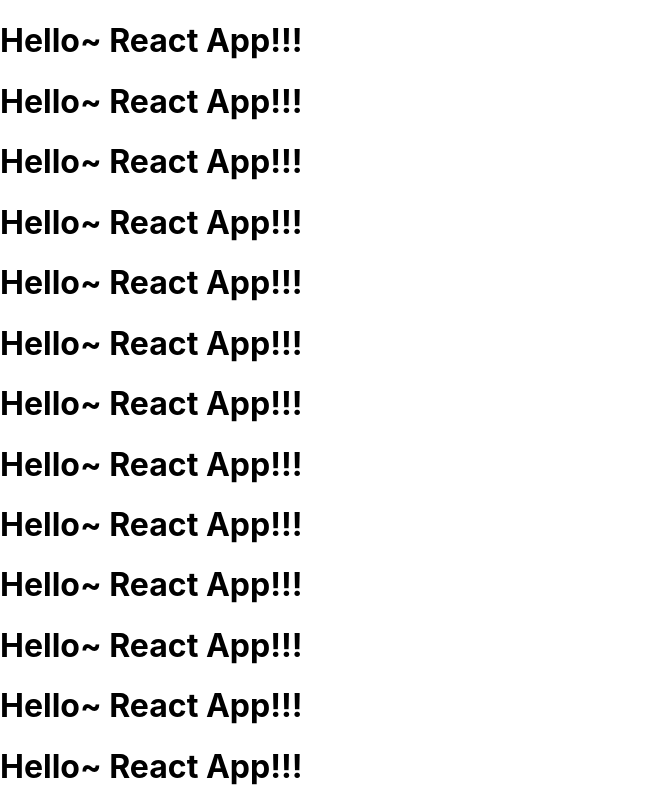
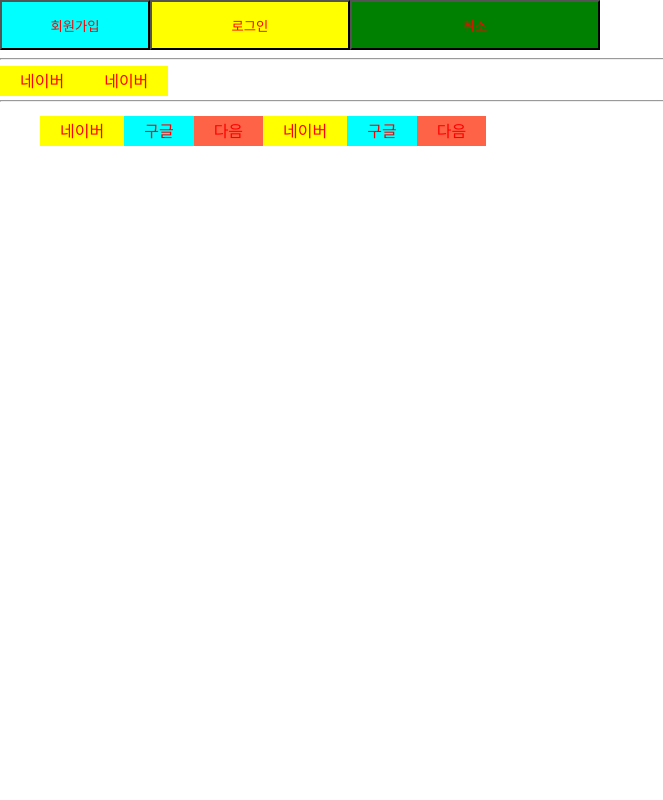
Before and after one commit to TJG404/webpublish, a React (Create React App) app in the folder react/basic-app/: page / in a window 1280 px wide. Shown: the top 800 px of the page, without its empty margins (0-663 px from the left). Built offline with nearby package versions, Linux system fonts and the light colour scheme.

Commit message:
2025-09-08 commit

```diff
--- a/react/basic-app/src/App.css
+++ b/react/basic-app/src/App.css
@@ -1,38 +1,42 @@
-.App {
-  text-align: center;
+/** value값에 따옴표 삭제 */
+
+.menu-list {
+  list-style-type: none;
+  display: flex;
+  /* gap: 5px;  */
 }
 
-.App-logo {
-  height: 40vmin;
-  pointer-events: none;
+.menu {
+  text-decoration: none;
+  padding: 5px 20px;
 }
 
-@media (prefers-reduced-motion: no-preference) {
-  .App-logo {
-    animation: App-logo-spin infinite 20s linear;
-  }
+.button {
+  width: 150px;
+  height:50px;
+  background-color: aqua;
+  color: red;
+}
+.submit {
+  width: 200px;
+  height:50px;
+  background-color: yellow;
+  color: red;
+}
+.reset {
+  width: 250px;
+  height:50px;
+  background-color: green;
+  color: red;
 }
 
-.App-header {
-  background-color: #282c34;
-  min-height: 100vh;
-  display: flex;
-  flex-direction: column;
-  align-items: center;
-  justify-content: center;
-  font-size: calc(10px + 2vmin);
-  color: white;
+
+.title {
+  color: coral
 }
-
-.App-link {
-  color: #61dafb;
+.title3{
+  background-color: aquamarine;
 }
-
-@keyframes App-logo-spin {
-  from {
-    transform: rotate(0deg);
-  }
-  to {
-    transform: rotate(360deg);
-  }
+.mybutton {
+  background-color: yellow;
 }
--- a/react/basic-app/src/App.js
+++ b/react/basic-app/src/App.js
@@ -1,44 +1,69 @@
-// import logo from './logo.svg';
-// import './App.css';
+import './App.css';
+import { MyTitle, MyTitle3 } from './components/MyTitle.jsx';
+import { MyButton } from './components/MyButton.jsx';
+import { Menu } from './components/Menu.jsx';
+import { Menu2 } from './components/Menu2.jsx';
+import { MenuList } from './components/MenuList.jsx';
 
-function App() {
+export default function App() {
+  const menu1 = {
+    "title": "네이버",
+    "color": "red",
+    "bg": "yellow",
+    "href": "https://www.naver.com"
+  }
+  const menus = [
+    {
+      "title": "네이버",
+      "color": "red",
+      "bg": "yellow",
+      "href": "https://www.naver.com"
+    },
+    {
+      "title": "구글",
+      "color": "red",
+      "bg": "cyan",
+      "href": "https://www.google.com"
+    },
+    {
+      "title": "다음",
+      "color": "red",
+      "bg": "tomato",
+      "href": "https://www.daum.net"
+    },
+    {
+      "title": "네이버",
+      "color": "red",
+      "bg": "yellow",
+      "href": "https://www.naver.com"
+    },
+    {
+      "title": "구글",
+      "color": "red",
+      "bg": "cyan",
+      "href": "https://www.google.com"
+    },
+    {
+      "title": "다음",
+      "color": "red",
+      "bg": "tomato",
+      "href": "https://www.daum.net"
+    },
+  ];
+
   return (
-   <div>
-    <h1 className="App">Hello~ React App!!!</h1>
-    <h1 className="App">Hello~ React App!!!</h1>
-    <h1 className="App">Hello~ React App!!!</h1>
-    <h1 className="App">Hello~ React App!!!</h1>
-    <h1 className="App">Hello~ React App!!!</h1>
-    <h1 className="App">Hello~ React App!!!</h1>
-    <h1 className="App">Hello~ React App!!!</h1>
-    <h1 className="App">Hello~ React App!!!</h1>
-    <h1 className="App">Hello~ React App!!!</h1>
-    <h1 className="App">Hello~ React App!!!</h1>
-    <h1 className="App">Hello~ React App!!!</h1>
-    <h1 className="App">Hello~ React App!!!</h1>
-    <h1 className="App">Hello~ React App!!!</h1>
-    <h1 className="App">Hello~ React App!!!</h1>
-    <h1 className="App">Hello~ React App!!!</h1>
-    <h1 className="App">Hello~ React App!!!</h1>
-    <h1 className="App">Hello~ React App!!!</h1>
-    <h1 className="App">Hello~ React App!!!</h1>
-    <h1 className="App">Hello~ React App!!!</h1>
-    <h1 className="App">Hello~ React App!!!</h1>
-    <h1 className="App">Hello~ React App!!!</h1>
-    <h1 className="App">Hello~ React App!!!</h1>
-    <h1 className="App">Hello~ React App!!!</h1>
-    <h1 className="App">Hello~ React App!!!</h1>
-    <h1 className="App">Hello~ React App!!!</h1>
-    <h1 className="App">Hello~ React App!!!</h1>
-    <h1 className="App">Hello~ React App!!!</h1>
-    <h1 className="App">Hello~ React App!!!</h1>
-    <h1 className="App">Hello~ React App!!!</h1>
-    <h1 className="App">Hello~ React App!!!</h1>
-    <h1 className="App">Hello~ React App!!!</h1>
-    <h1 className="App">Hello~ React App!!!</h1>
-    <h1 className="App">Hello~ React App!!!</h1>
-   </div>
+    <>
+      <MyButton name="회원가입" type="button" style="button"/>
+      <MyButton name="로그인" type="submit" style="submit"/>
+      <MyButton name="취소" type="reset" style="reset"/>
+      <hr/>
+      <Menu title={menu1.title}
+            color={menu1.color}
+            bg={menu1.bg}
+            href={menu1.href}/>
+      <Menu2 data={menu1} />
+      <hr/>
+      <MenuList menus={menus} />
+    </>
   );
 }
-
-export default App;
--- /dev/null
+++ b/react/basic-app/src/components/Menu.jsx
@@ -0,0 +1,10 @@
+/**
+ * 메뉴 컴포넌트
+ */
+export function Menu({title, color, bg, href}) {
+    return (
+        <a  href={href}
+            className="menu"
+            style={{color:color, background:bg}}>{title}</a>
+    );
+}
--- /dev/null
+++ b/react/basic-app/src/components/Menu2.jsx
@@ -0,0 +1,11 @@
+/**
+ * 메뉴 컴포넌트
+ */
+export function Menu2({data}) { //data: {title:"..."}
+    const {title, href, color, bg} = data;
+    return (
+        <a  href={href}
+            className="menu"
+            style={{color:color, background:bg}}>{title}</a>
+    );
+}
--- /dev/null
+++ b/react/basic-app/src/components/MenuList.jsx
@@ -0,0 +1,19 @@
+import { Menu } from './Menu.jsx';
+
+/**
+ * 메뉴 리스트
+ */
+export function MenuList({menus}) {  //menus=[{menus}]
+    return (
+        <ul className="menu-list">
+            { menus.map((menu)=>
+            <li>
+                <Menu   title={menu.title}
+                        color={menu.color}
+                        bg={menu.bg}
+                        href={menu.href} />
+            </li>
+            ) }
+        </ul>
+    );
+}
--- /dev/null
+++ b/react/basic-app/src/components/MyButton.jsx
@@ -0,0 +1,8 @@
+
+export function MyButton({name, type, style}) {  //props = {name:"회원가입"}
+    return (
+        <button type={type}
+                className={style}
+                >{name}</button>
+    );
+}
--- /dev/null
+++ b/react/basic-app/src/components/MyTitle.jsx
@@ -0,0 +1,15 @@
+
+// import '../App.css';
+
+export function MyTitle() {
+    return (
+        // <h1 style={{color: "coral"}}>Hello~ React App!!!</h1>
+        <h1 className="title">Hello~ React App!!!</h1>
+    );
+}
+
+export function MyTitle3() {
+    return (
+       <h3 className="title3">Hello~ React App!!!</h3>
+    );
+}
```
Also changed, not shown: 1 other file (tests, documents, lock files or other folders).
